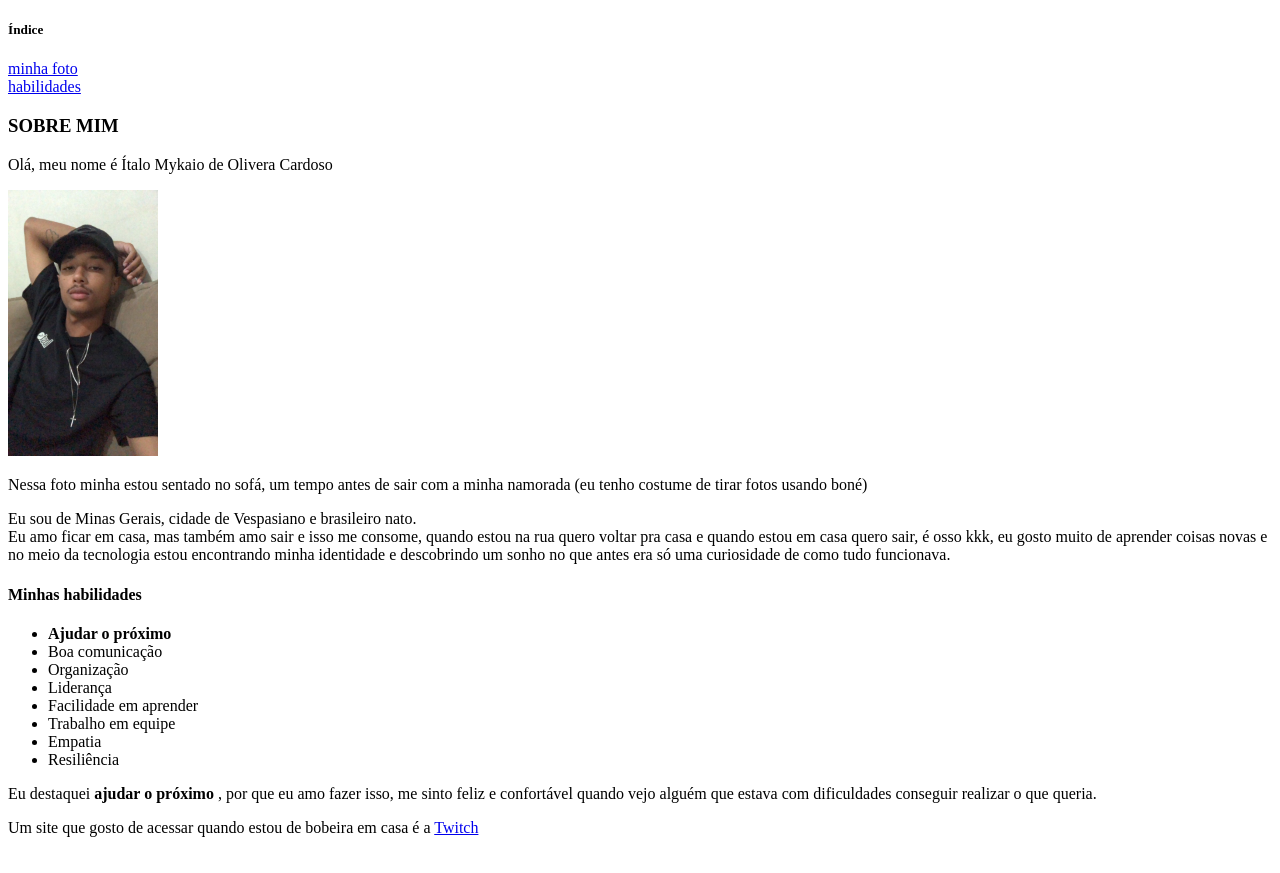
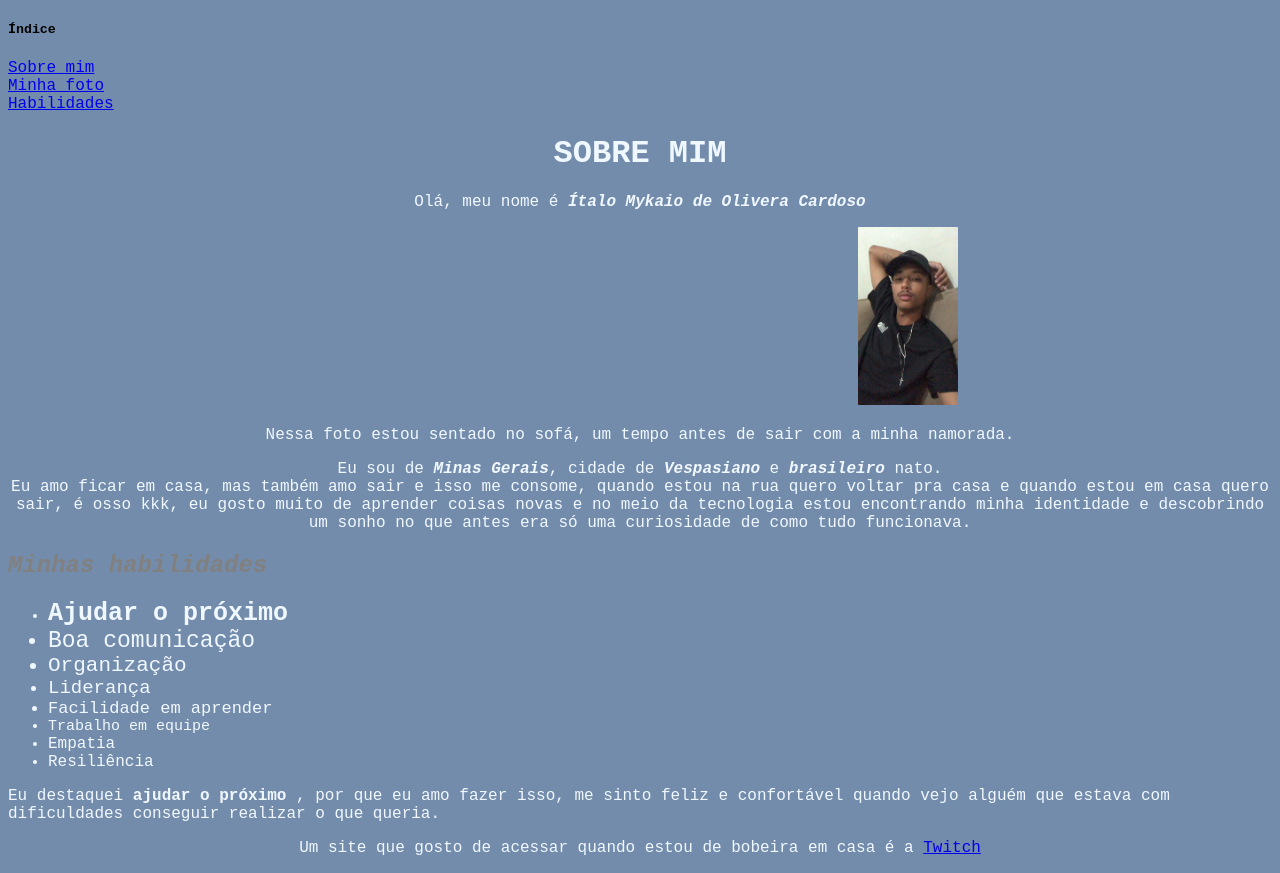
Before and after one commit to italooliveiraa/italooliveiraa.github.io, a plain HTML site: page index.html in a window 1280 px wide. Drawn offline with Linux system fonts and the light colour scheme.

Commit message:
atualizacao do portifolio n1

```diff
--- a/index.html
+++ b/index.html
@@ -4,36 +4,34 @@
         <meta charset="UTF-8">
         <meta http-equiv="X-UA-Compatible" content="IE=edge">
         <meta name="viewport" content="width=device-width, initial-scale=1.0">
-    <style>
-
-    </style>
+        <link rel="stylesheet" href="style.css">
         <title>Minha história</title>
     </head>
         <body>
             <h5>Índice</h5>
-   <a href="#foto">minha foto</a><br>
-   <a href="#minhas habilidades">habilidades</a>
-   <a href=""></a>
+            <a href="#sobre mim"> Sobre mim</a><br>
+            <a href="#foto">Minha foto</a><br>
+            <a href="#minhashabilidades">Habilidades</a>
             <a href=""></a>
 
-    <h3>SOBRE MIM</h3>
-    <p class="nome">Olá, meu nome é Ítalo Mykaio de Olivera Cardoso</p>
+            <h1 id="sobre mim">SOBRE MIM</h1>
+            <p>Olá, meu nome é <strong class="nome">Ítalo Mykaio de Olivera Cardoso</strong></p>
             <img src="imagemitalo.jpeg" id="foto" alt="foto do italo" width="150px" class="photo">
-    <p>Nessa foto minha estou sentado no sofá, um tempo antes de sair com a minha namorada (eu tenho costume de tirar fotos usando boné)</p>
-    <p>Eu sou de Minas Gerais, cidade de Vespasiano e brasileiro nato.<br>
+            <p>Nessa foto estou sentado no sofá, um tempo antes de sair com a minha namorada.</p>
+            <p>Eu sou de <strong class="destaques">Minas Gerais</strong>, cidade de <strong class="destaques">Vespasiano</strong> e <strong class="destaques">brasileiro</strong> nato.<br>
             Eu amo ficar em casa, mas também amo sair e isso me consome, quando estou na rua quero voltar pra casa e quando estou em casa quero sair, é osso kkk, eu gosto muito de aprender coisas novas e no meio da tecnologia estou encontrando minha identidade e descobrindo um sonho no que antes era só uma curiosidade de como tudo funcionava.</p>
-    <h4>Minhas habilidades</h4>
-    <ul id="minhas habilidades">
-        <li><strong>Ajudar o próximo</strong></li>
-        <li>Boa comunicação</li>
-        <li>Organização</li>
-        <li>Liderança</li>
-        <li>Facilidade em aprender</li>
-        <li>Trabalho em equipe</li>
-        <li>Empatia</li>
-        <li>Resiliência</li>
+            <h2>Minhas habilidades</h2>
+            <ul id="minhashabilidades">
+                <li><strong class="tamanho0">Ajudar o próximo</strong></li>
+                <li class="tamanho1">Boa comunicação</li>
+                <li class="tamanho2">Organização</li>
+                <li class="tamanho3">Liderança</li>
+                <li class="tamanho4">Facilidade em aprender</li>
+                <li class="tamanho5">Trabalho em equipe</li>
+                <li class="tamanho6">Empatia</li>
+                <li class="tamanho7">Resiliência</li>
             </ul>
-    <p>Eu destaquei <strong>ajudar o próximo</strong> , por que eu amo fazer isso, me sinto feliz e confortável quando vejo alguém que estava com dificuldades conseguir realizar o que queria.</p>
+            <p id="destaque">Eu destaquei <strong>ajudar o próximo</strong> , por que eu amo fazer isso, me sinto feliz e confortável quando vejo alguém que estava com dificuldades conseguir realizar o que queria.</p>
 
             <p>Um site que gosto de acessar quando estou de bobeira em casa é a <a href="https://www.twitch.tv/" target="_blank">Twitch</a></p>
 
--- a/style.css
+++ b/style.css
@@ -0,0 +1,58 @@
+/* * {
+    padding: ;
+} */
+
+body {
+    background-color: #748CAB;
+    font-family: 'Courier New', Courier, monospace;
+}
+img {
+    width: 100px;
+    margin-left: 850px;
+
+
+}
+h2{
+    color: gray;
+    font-style: italic;
+
+
+}
+h1 {
+    color: aliceblue;
+    text-align: center;
+}
+ul {
+    color: aliceblue;
+}
+p {
+    color: aliceblue;
+    text-align: center;
+}
+#destaque {
+    text-align: left;
+}
+.destaques {
+    font-style: oblique;
+}
+.tamanho0 {
+    font-size: 25px;
+}
+.tamanho1 {
+    font-size: 23px;
+}
+.tamanho2 {
+    font-size: 21px;
+}
+.tamanho3 {
+    font-size: 19px;
+}
+.tamanho4 {
+    font-size: 17px;
+}
+.tamanho5 {
+    font-size: 15px;
+}
+.nome {
+    font-style: italic;
+}
```
Lines whose indentation alone changed are shown as unchanged.
